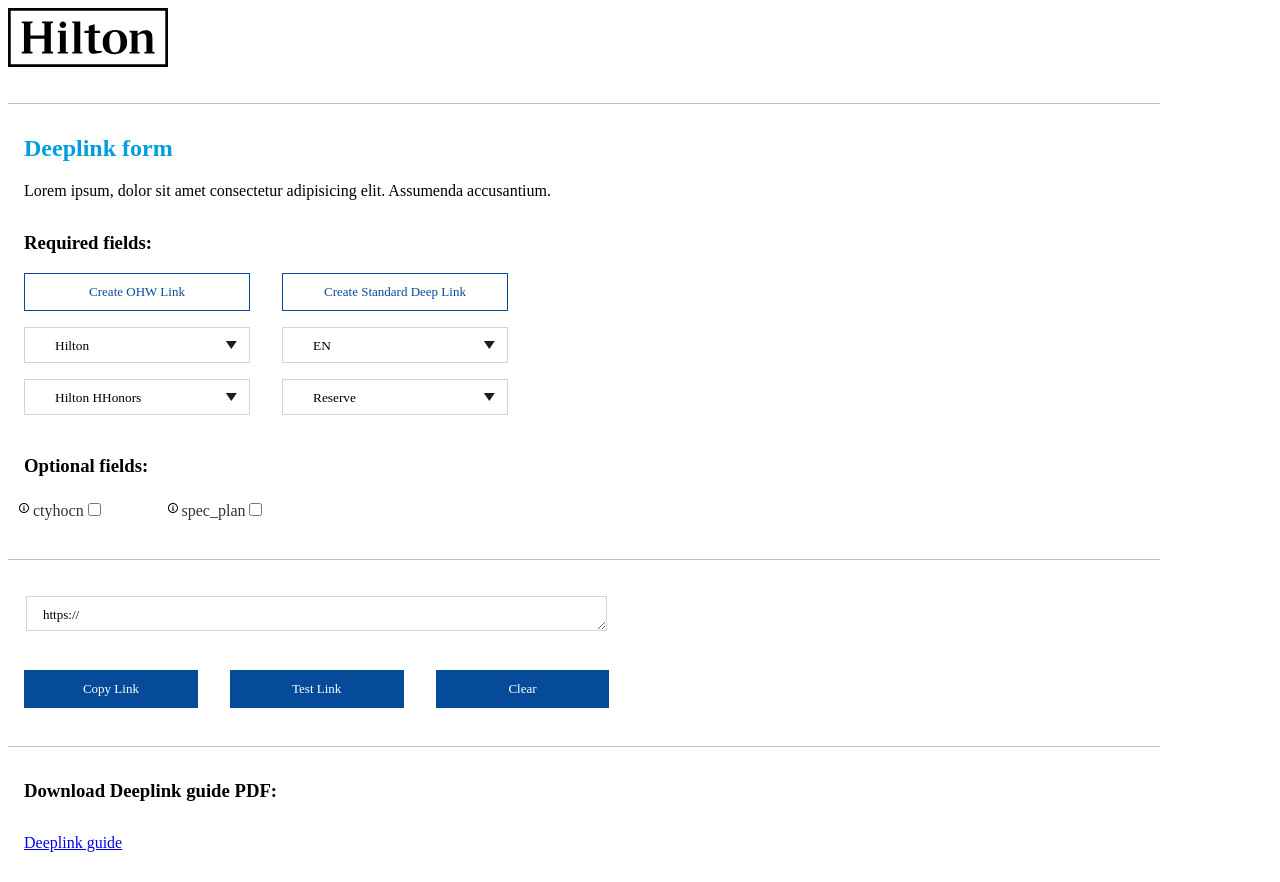
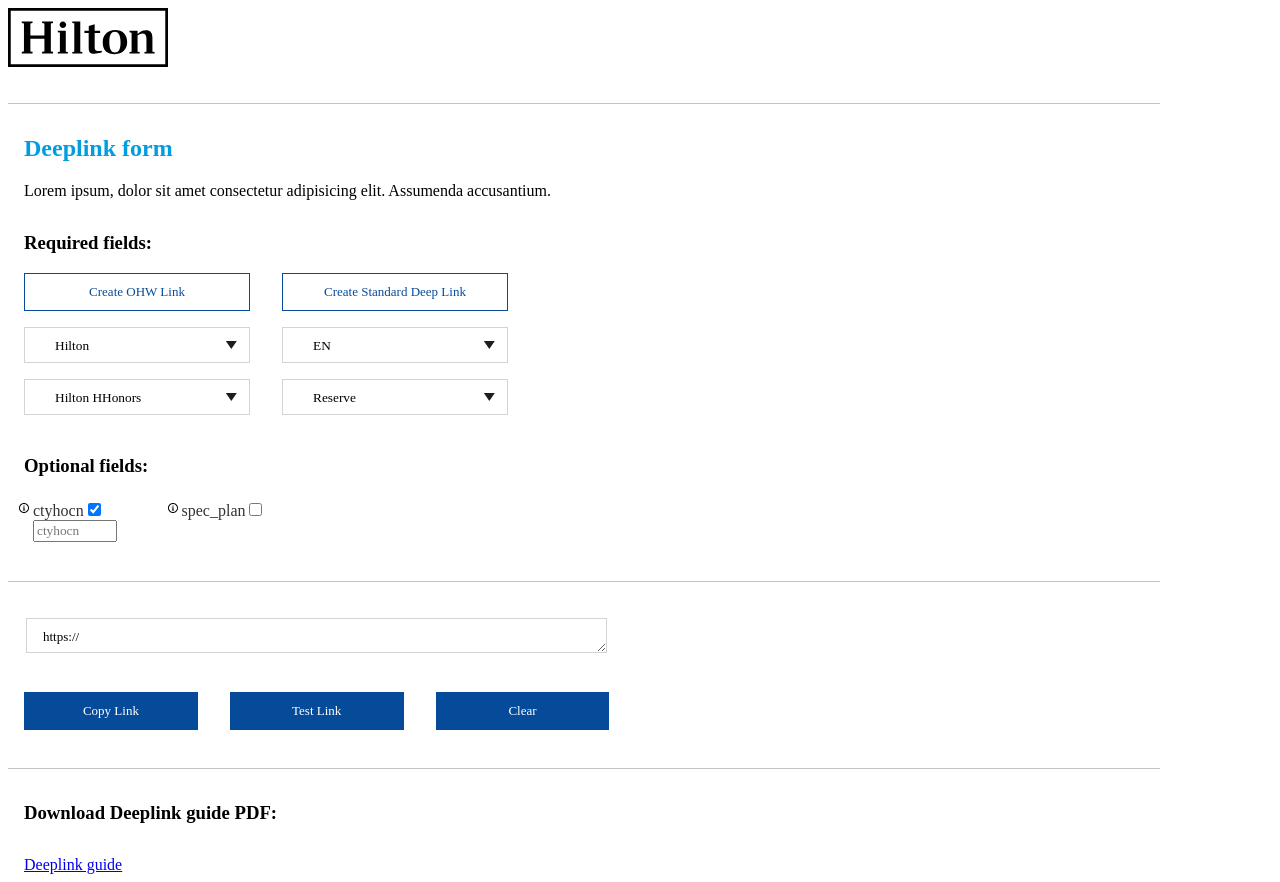
Before and after one commit to woodenchops/simple-react-linkbuilder, a React (Create React App) app in the folder client/: page / in a window 1280 px wide. Before the commit the page ends 860 px from the top, so only its background shows below. Built offline with nearby package versions, Linux system fonts and the light colour scheme.

Commit message:
add in ability to set default checked attribute

```diff
--- a/client/src/components/OptionalFields.jsx
+++ b/client/src/components/OptionalFields.jsx
@@ -1,6 +1,5 @@
-import React, { Fragment, useContext} from 'react';
+import React, { Fragment } from 'react';
 import ParamInput from './ParamInput';
-import { MasterContext } from '../contexts/MasterContext';
 
 const OptionalFields = () => {
 
@@ -12,7 +11,7 @@
         <section className="params-container section-container">
 
             <div className="inner-param-container" id="paramContainer">
-                <ParamInput paramName={'ctyhocn'} checked={false} type={'text'} />
+                <ParamInput paramName={'ctyhocn'} checked={true} type={'text'} />
                 <ParamInput paramName={'spec_plan'} checked={false} type={'text'} />
             </div>
 
--- a/client/src/components/ParamInput.jsx
+++ b/client/src/components/ParamInput.jsx
@@ -1,19 +1,23 @@
-import React, { Fragment, useContext} from 'react';
+import React, { Fragment, useContext, useState} from 'react';
 import { MasterContext } from '../contexts/MasterContext';
 
 const ParamInput = ({paramName, checked, type}) => {
 
     const {buildOptionalParamsObject, toggleOptionalParams} = useContext(MasterContext);
 
+    const [checkedState, setCheckedState] = useState(checked);
+
     return (
 
         <Fragment>
-            <fieldset className="param-fieldset">
-            <div className={`param-tooltip param-${paramName}`} data-title={paramName}></div>
-            <label htmlFor={`${paramName}-checkbox`}>{paramName}</label>
-            <input onClick={(e) => toggleOptionalParams(e)} type="checkbox" name={paramName} id={`${paramName}-checkbox`} value="" className="deeplinkParamCheckBox"/>
-            <input onChange={(e) => buildOptionalParamsObject(e)}  type={type} id={`${paramName}-inputField`} name={paramName} placeholder={paramName} data-param={paramName} className="deeplinkParamValue"/>
-            </fieldset>
+            {(paramName) && (
+                <fieldset className="param-fieldset">
+                    <div className={`param-tooltip param-${paramName}`} data-title={paramName}></div>
+                    <label htmlFor={`${paramName}-checkbox`}>{paramName}</label>
+                    <input onClick={(e) => {toggleOptionalParams(e); setCheckedState(!checkedState);}} type="checkbox" name={paramName} id={`${paramName}-checkbox`} value="" className="deeplinkParamCheckBox" checked={checkedState}/>
+                    <input onChange={(e) => buildOptionalParamsObject(e)}  type={type} id={`${paramName}-inputField`} name={paramName} placeholder={paramName} data-param={paramName} className="deeplinkParamValue"/>
+                </fieldset>
+            )}
         </Fragment>
 
      );
--- a/client/src/contexts/MasterContext.jsx
+++ b/client/src/contexts/MasterContext.jsx
@@ -44,11 +44,9 @@
         },
         buildOptionalParamsObject: (e) => {
 
-            let optionalFields = this.state.optionalFields;
-
-            delete optionalFields[e.target.name]
-
             if(e.target.value.length <= 0) {
+                let optionalFields = this.state.optionalFields;
+                delete optionalFields[e.target.name]
                 this.setState({
                     optionalFields: {
                         ...optionalFields
```
